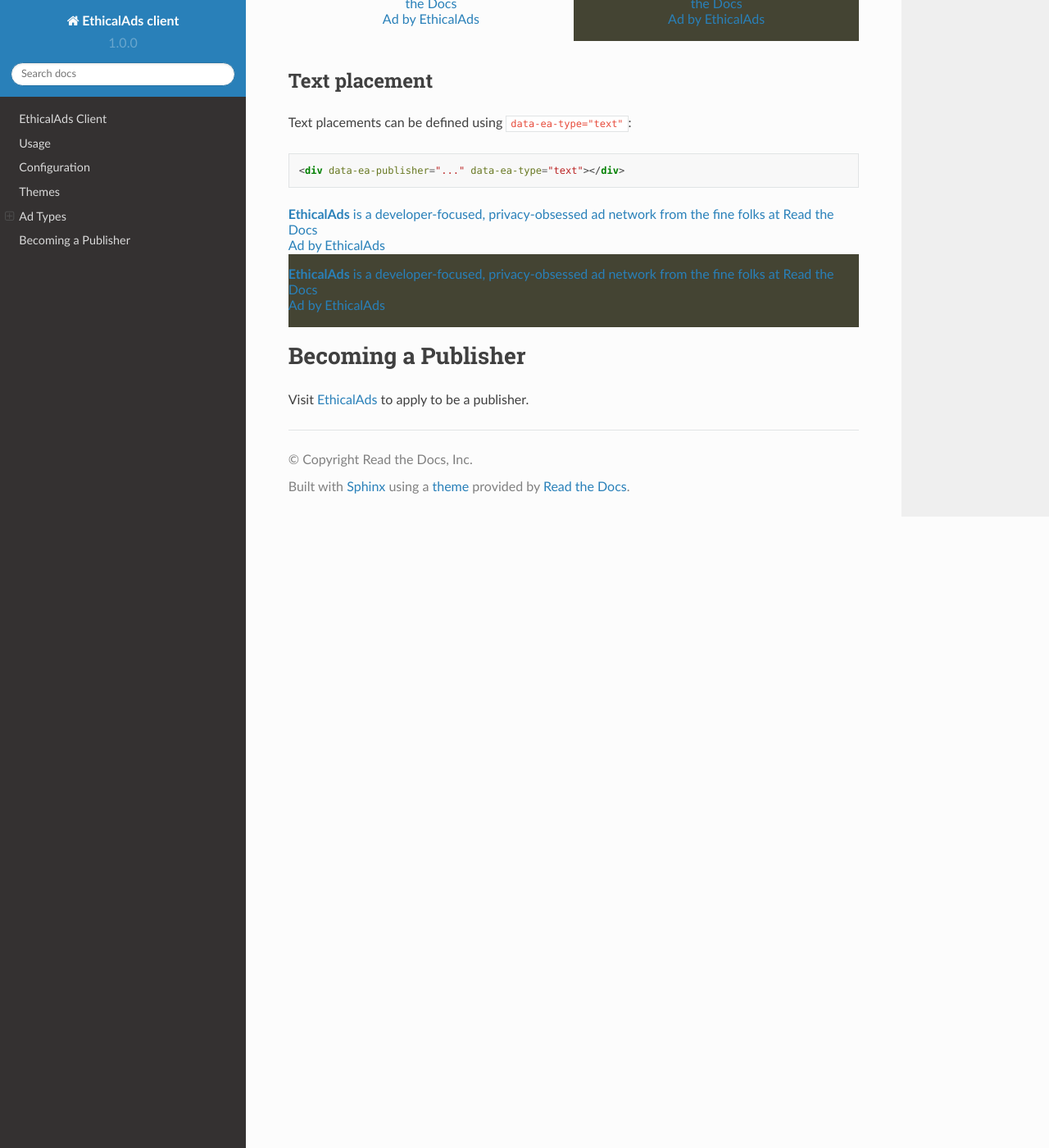
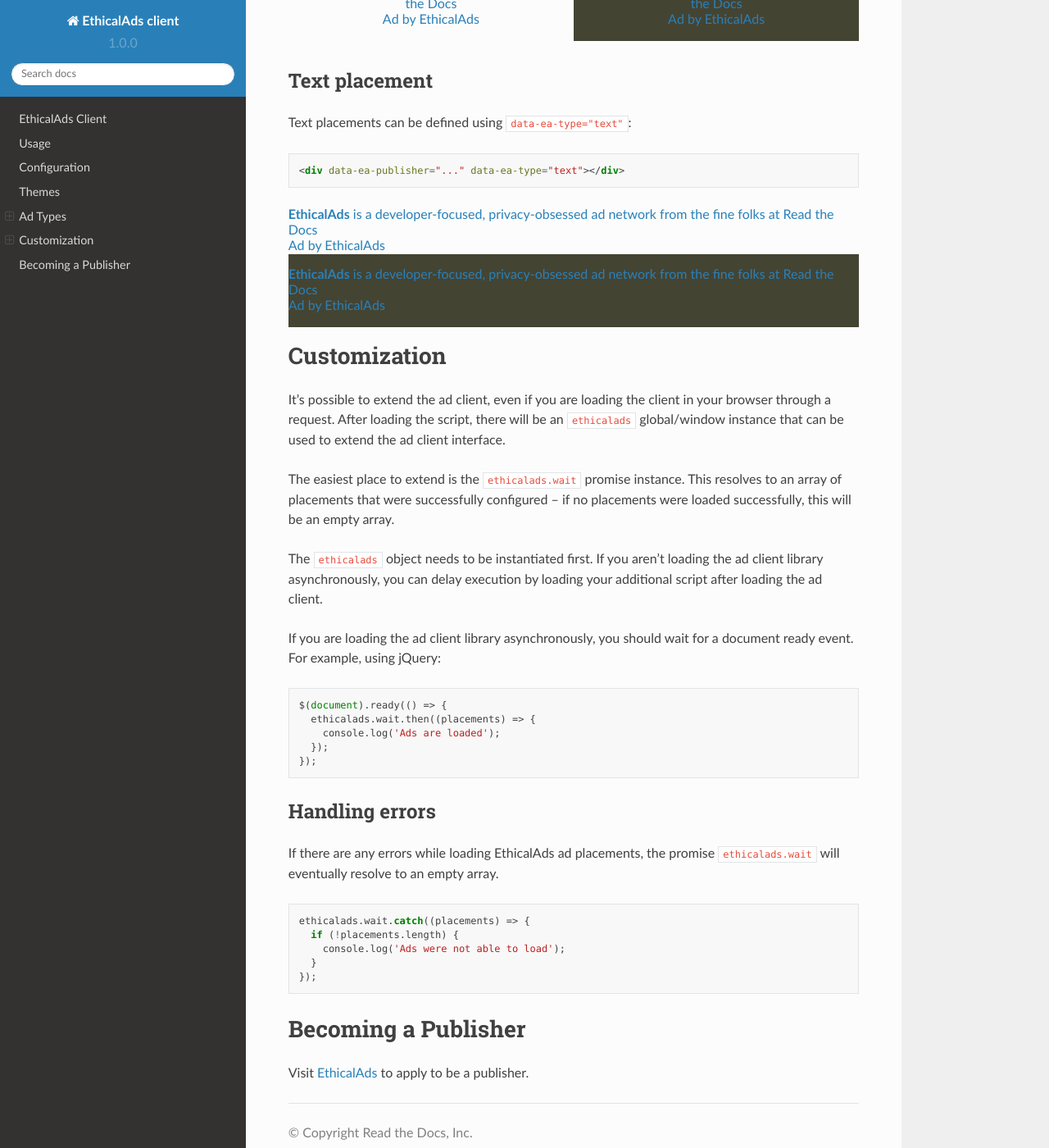
Before and after one commit to readthedocs/ethical-ad-client, a Sphinx documentation site: the page built from docs/index.rst, in a window 1280 px wide and 1400 px high, scrolled down 4016 px. Shown: the whole window at 82% size. Built offline with Sphinx 7.4.7 and the Read the Docs theme 2.0.0, drawn with Linux system fonts in a browser that asks for light colours.

Commit message:
Allow user customization when executing as a script (#14)
* Allow user customization when executing as a script

This provides users a way to extend our interface when using this as a script
directly in a browser. The necessary parts of this change:

* Webpack exposes a global ``ethicalads`` object (``window.ethicalads``)
  once the script is loaded. Exported objects are available on this
  object.
* An outside promise that always resolves to an array. Important errors
  are logged still.
* If the request is blocked, we don't surface a Placement through the
  promise chain or create an element. This was a bad design for the API.
  Instead, surface this as an error that we don't log normally. This
  error will be frequent, for anyone blocking ads.

The best way to test this is through the dev server, either by blocking
requests or breaking the ad_type on the placement div.

* Convert example to JS

* Lint

* Clean up logging logic

```diff
--- a/docs/index.rst
+++ b/docs/index.rst
@@ -205,6 +205,47 @@
 
 .. _signup:
 
+Customization
+=============
+
+It's possible to extend the ad client, even if you are loading the client in
+your browser through a request. After loading the script, there will be an
+``ethicalads`` global/window instance that can be used to extend the ad client
+interface.
+
+The easiest place to extend is the ``ethicalads.wait`` promise instance. This
+resolves to an array of placements that were successfully configured -- if no
+placements were loaded successfully, this will be an empty array.
+
+The ``ethicalads`` object needs to be instantiated first. If you aren't loading
+the ad client library asynchronously, you can delay execution by loading your
+additional script after loading the ad client.
+
+If you are loading the ad client library asynchronously, you should wait for a
+document ready event. For example, using jQuery:
+
+.. code:: javascript
+
+    $(document).ready(() => {
+      ethicalads.wait.then((placements) => {
+        console.log('Ads are loaded');
+      });
+    });
+
+Handling errors
+---------------
+
+If there are any errors while loading EthicalAds ad placements, the promise
+``ethicalads.wait`` will eventually resolve to an empty array.
+
+.. code:: javascript
+
+    ethicalads.wait.catch((placements) => {
+      if (!placements.length) {
+        console.log('Ads were not able to load');
+      }
+    });
+
 Becoming a Publisher
 ====================
 
--- a/webpack.config.js
+++ b/webpack.config.js
@@ -12,6 +12,8 @@
     output: {
       path: path.resolve(__dirname, "dist"),
       filename: production ? "ethicalads.min.js" : "ethicalads.js",
+      library: ["ethicalads"],
+      globalObject: "this",
     },
     module: {
       rules: [
```
Also changed, not shown: index.html (+14 -1 lines), index.js (+46 -17 lines), 2 other files.
